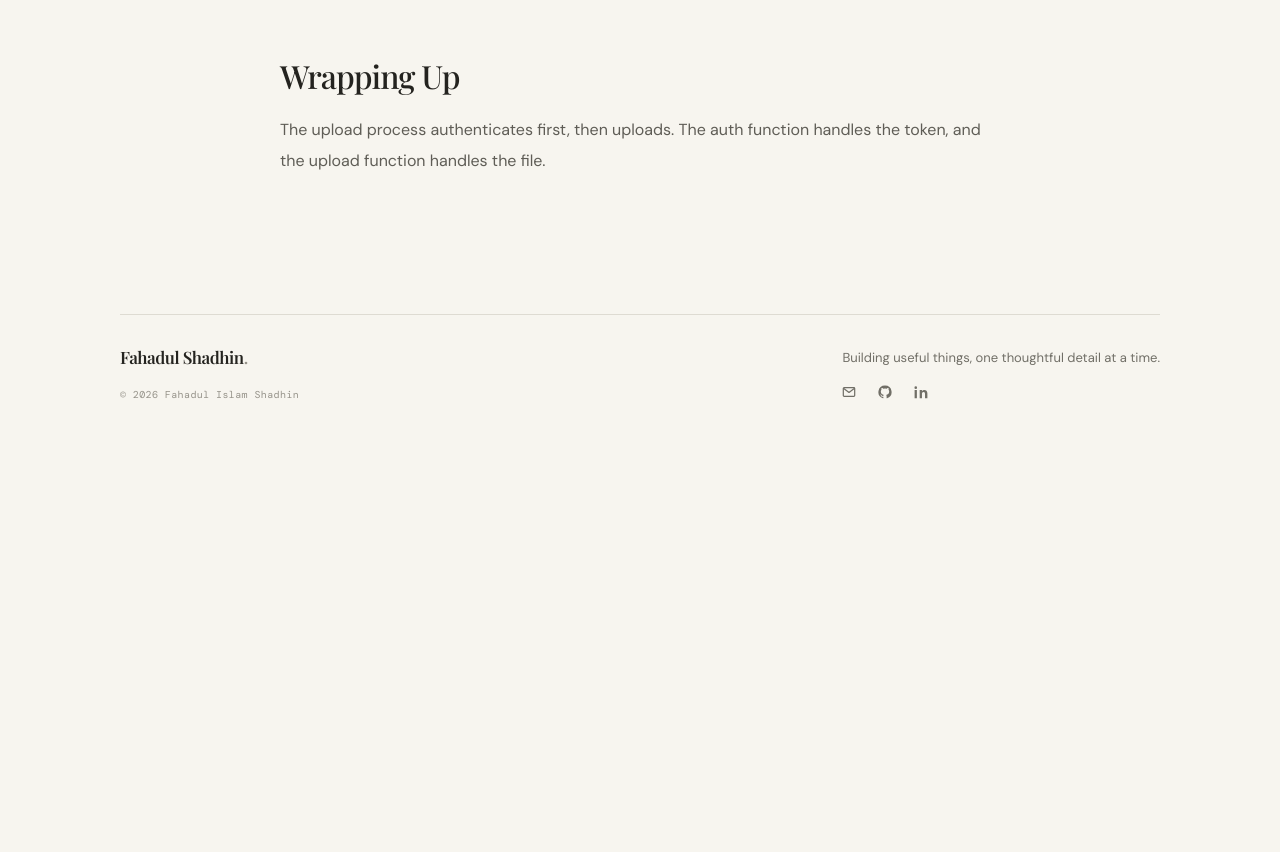
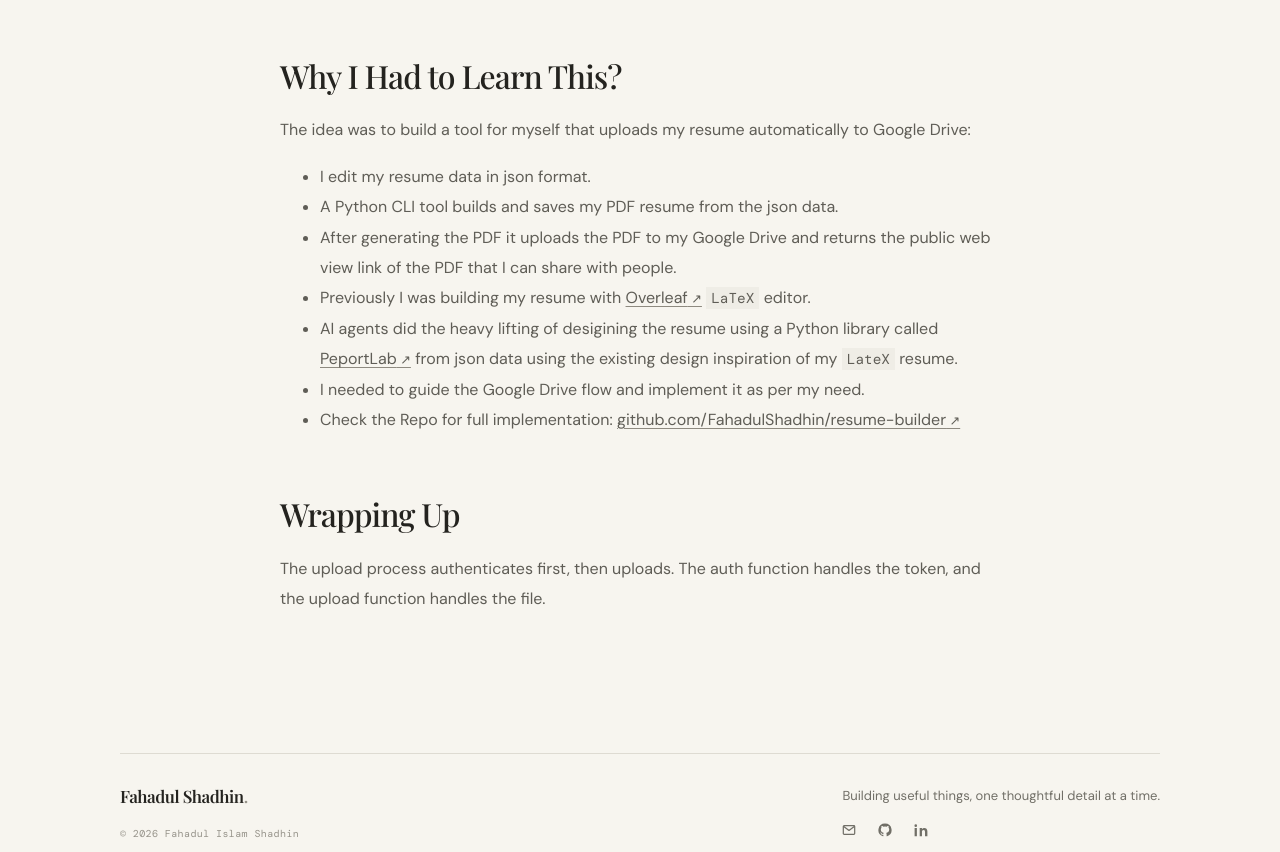
Before and after one commit to FahadulShadhin/fahadul-shadhin, an Astro site: page /blog/google-drive-upload in a window 1280 px wide. Shown: the part 5310-6162 px from the top of the page. Before the commit the page ends 5744 px from the top, so only its background shows below. Built offline with nearby package versions, Linux system fonts and the light colour scheme; Astro itself is replaced by a stand-in of ours.

Commit message:
fix: update blog post

```diff
--- a/src/content/blog/google-drive-upload.md
+++ b/src/content/blog/google-drive-upload.md
@@ -178,6 +178,18 @@ else:
 4. Create the OAuth 2.0 Client ID for a Desktop app — go to [https://console.cloud.google.com/apis/credentials](https://console.cloud.google.com/apis/credentials) and create an OAuth client ID with **Desktop app** type.
 5. Set the `GOOGLE_DRIVE_CLIENT_ID`, `GOOGLE_DRIVE_CLIENT_SECRET`, and `GOOGLE_DRIVE_TOKEN_PATH` environment variables (e.g., in `.env`).
 
+## Why I Had to Learn This?
+
+The idea was to build a tool for myself that uploads my resume automatically to Google Drive:
+
+- I edit my resume data in json format.
+- A Python CLI tool builds and saves my PDF resume from the json data.
+- After generating the PDF it uploads the PDF to my Google Drive and returns the public web view link of the PDF that I can share with people.
+- Previously I was building my resume with [Overleaf](https://www.overleaf.com/) `LaTeX` editor.
+- AI agents did the heavy lifting of desigining the resume using a Python library called [PeportLab](https://pypi.org/project/reportlab/) from json data using the existing design inspiration of my `LateX` resume.
+- I needed to guide the Google Drive flow and implement it as per my need.
+- Check the Repo for full implementation: [github.com/FahadulShadhin/resume-builder](https://github.com/FahadulShadhin/resume-builder)
+
 ## Wrapping Up
 
 The upload process authenticates first, then uploads. The auth function handles the token, and the upload function handles the file.
```
